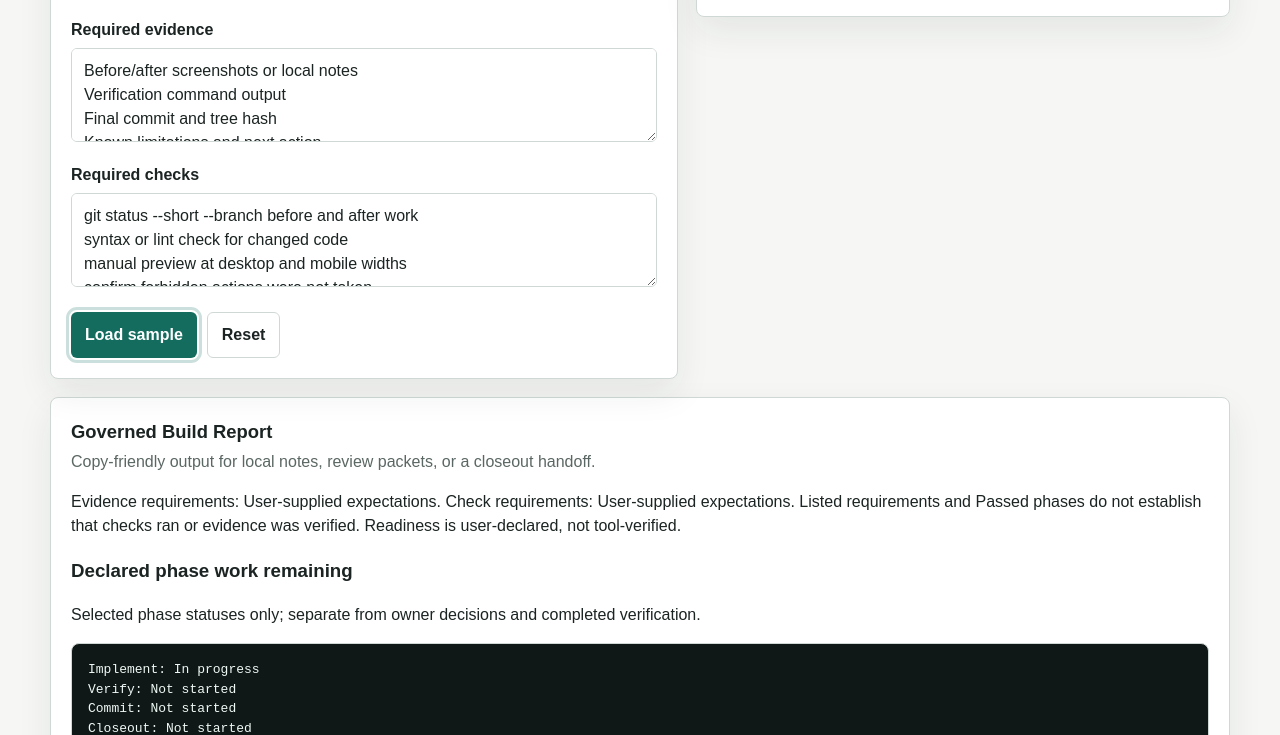
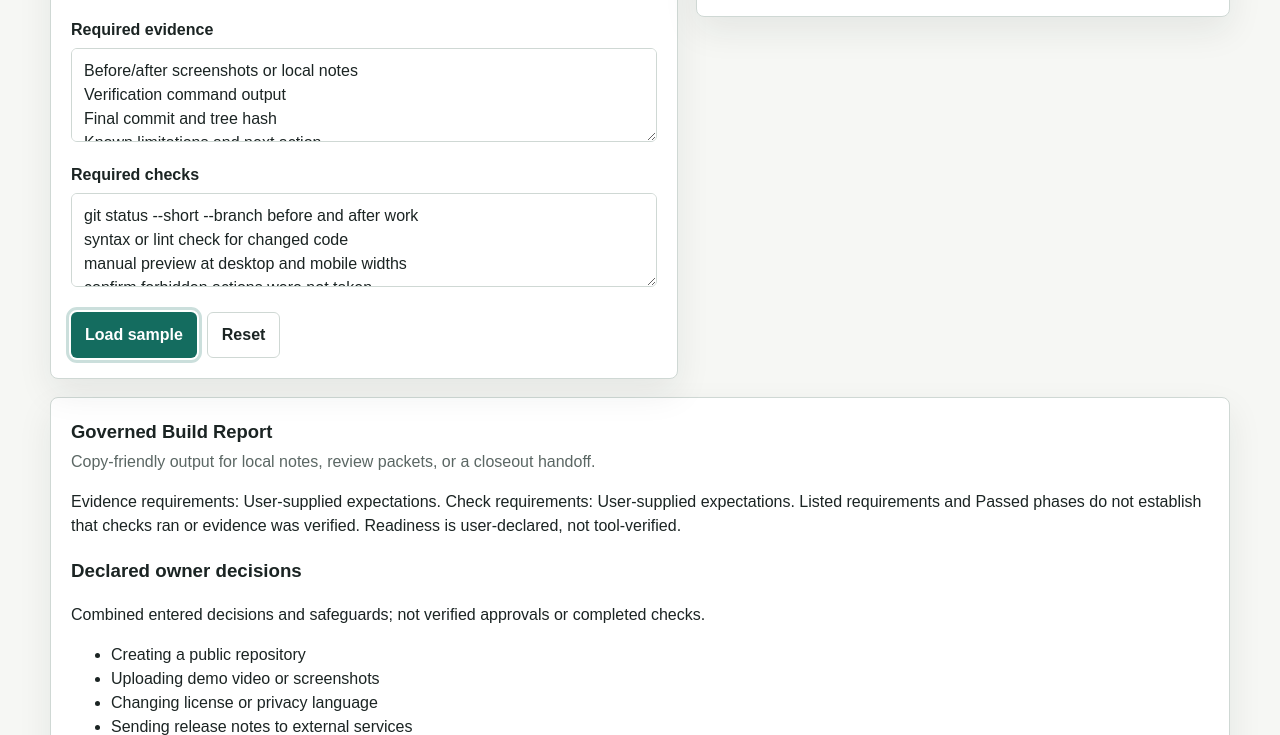
Before and after one commit to micryptrosen/veristio-build-governor, a plain HTML site: page index.html in a window 1280 px wide. Both pictures are taken after a click on the button "Load sample". Shown: the part 1108-1843 px from the top of the page. Drawn offline with Linux system fonts and the light colour scheme.

Commit message:
Publish accepted task handoff aids

```diff
--- a/app.js
+++ b/app.js
@@ -57,6 +57,7 @@ const resetButton = document.querySelector("#reset-button");
 const copyButton = document.querySelector("#copy-button");
 const reportOutput = document.querySelector("#report-output");
 const backlogOutput = document.querySelector("#backlog-output");
+const ownerDecisionsOutput = document.querySelector("#owner-decisions-output");
 const statusOutput = document.querySelector("#status-output");
 const decisionCount = document.querySelector("#decision-count");
 const holdCount = document.querySelector("#hold-count");
@@ -201,6 +202,14 @@ function buildOwnerDecisionList(data) {
 function generateReport() {
   const data = getFormData();
   const ownerDecisions = buildOwnerDecisionList(data);
+  // Owner-decision projection; no resolution or authority admission.
+  ownerDecisionsOutput.innerHTML = "";
+  (ownerDecisions.length ? ownerDecisions : ["No outstanding owner decisions declared; this is not proof of approval."]).forEach((decision) => {
+    const li = document.createElement("li");
+    li.textContent = decision;
+    ownerDecisionsOutput.appendChild(li);
+  });
+  // End owner-decision projection.
   const heldOrBlocked = data.gateSelections.filter((gate) => gate.status === "Hold" || gate.status === "Blocked");
   const readiness = getReadiness(data.gateSelections, ownerDecisions);
   const phaseReadiness = getReadiness(data.gateSelections, []);
@@ -330,6 +339,8 @@ function loadSample() {
 }
 
 function resetForm() {
+  ownerDecisionsOutput.innerHTML = "";
+  ownerDecisionsOutput.textContent = "No generated owner-decision review yet.";
   backlogOutput.textContent = "No declared backlog generated yet.";
   reportSnapshot = null;
   ownerReviewConfirmed.checked = false;
--- a/index.html
+++ b/index.html
@@ -115,7 +115,10 @@
           <p>Copy-friendly output for local notes, review packets, or a closeout handoff.</p>
         </div>
         <p id="expectation-output" aria-live="polite">No generated expectation review yet.</p>
-        <h3>Declared phase work remaining</h3>
+        <h3>Declared owner decisions</h3>
+        <p>Combined entered decisions and safeguards; not verified approvals or completed checks.</p>
+        <ul id="owner-decisions-output" aria-live="polite">No generated owner-decision review yet.</ul>
+        <h3>Declared phase backlog</h3>
         <p>Selected phase statuses only; separate from owner decisions and completed verification.</p>
         <pre id="backlog-output" aria-live="polite">No declared backlog generated yet.</pre>
         <pre id="report-output" tabindex="0">No report yet. Fill the setup form or load the sample, then generate a report.</pre>
```
Also changed, not shown: 3 other files.
